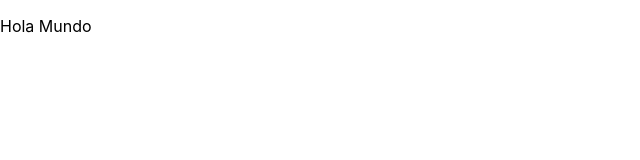
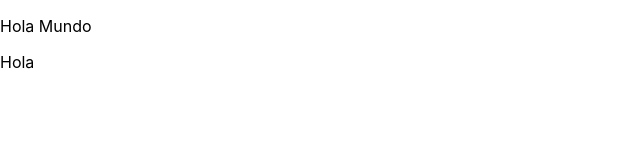
Before and after one commit to ArturoSanchezRomero/curso-basico-react, a React (Create React App) app: page / in a window 1280 px wide. Shown: the top 160 px of the page, without its empty margins (0-640 px from the left). Built offline with nearby package versions, Linux system fonts and the light colour scheme.

Commit message:
Primer componente

```diff
--- a/src/App.js
+++ b/src/App.js
@@ -1,10 +1,13 @@
+import MiComponente from "./components/MiComponente";
 
 function App() {
+
   return (
     <div >
       <p>
         Hola Mundo
       </p>
+      <MiComponente />
     </div>
   );
 }
--- /dev/null
+++ b/src/components/MiComponente.js
@@ -0,0 +1,9 @@
+// Cremos un componente
+// El nombre del componente se escribe utilizando camelCase
+export default function MiComponente() {
+
+    // Se retorna un unico elemento
+    return (
+        <p>Hola</p>
+    );
+}
```
